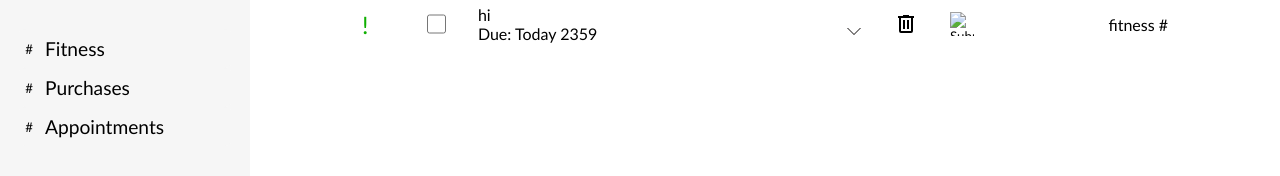
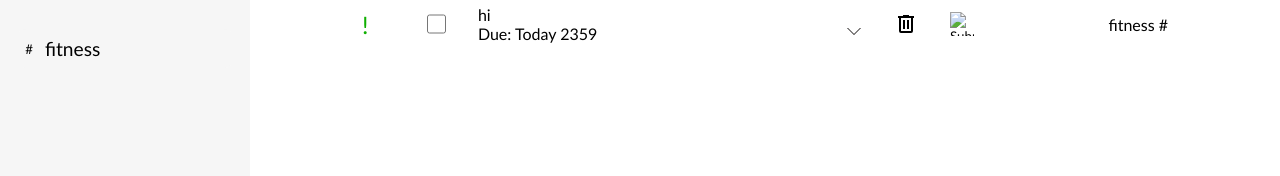
Before and after one commit to Foveejong/to-do-list, a website built with webpack: page src/index.html in a window 1280 px wide. Shown: the part 216-392 px from the top of the page. Built offline with nearby package versions, Linux system fonts and the light colour scheme; files whose address does not match are found by name.

Commit message:
Commit to share repo

```diff
--- a/src/domController.js
+++ b/src/domController.js
@@ -7,6 +7,7 @@ import dustbin from "../svg/trash-can-outline.svg";
 function domController() {
     const toDoList = new List();
     initAddButton();
+    initCategories("fitness", toDoList);
 
     // initial render
     displayTasks(toDoList);
@@ -65,7 +66,6 @@ function addTaskDom(toDoList) {
 function displayTasks(toDoList) {
     // sort list first then display list
     toDoList.shiftFinished();
-    // const active = toDoList.activeTasks();
     toDoList.arrangeActiveTasks();
 
     toDoList.list.forEach((task) => {
@@ -219,4 +219,32 @@ function initCheckBox(toDoList, index, btn) {
     })
 }
 
+function initCategories(category, toDoList) {
+    const categories = document.querySelector(".categories")
+
+    // create button and append to the categories list
+    const button = document.createElement("button");
+    const span = document.createElement("span");
+    const p = document.createElement("p");
+
+    button.classList.add("categories-item");
+    button.classList.add("sidebar-item");
+    span.classList.add("list-marker");
+    p.classList.add("subheader");
+
+    span.textContent = "#";
+    p.textContent = `${category}`;
+
+    button.appendChild(span);
+    button.appendChild(p);
+
+    categories.appendChild(button)
+
+    // addeventlistener to sort categories
+    button.addEventListener("click", e => {
+        const sorted = toDoList.sortCategory(category);
+
+    });
+}
+
 export { domController }
--- a/src/index.html
+++ b/src/index.html
@@ -28,7 +28,7 @@
                 </button type="button">
             </div>
             <div class="categories">
-                <button type="button" class="categories-item sidebar-item">
+                <!-- <button type="button" class="categories-item sidebar-item">
                     <span class="list-marker">#</span>
                     <p class="subheader">Fitness</p>
                 </button type="button">
@@ -39,7 +39,7 @@
                 <button type="button" class="sidebar-item">
                     <span class="list-marker">#</span>
                     <p class="subheader">Appointments</p>
-                </button type="button">
+                </button type="button"> -->
             </div>
         </div>
         <div class="content-container">
```
Also changed, not shown: dist/index.html, dist/main.js.
